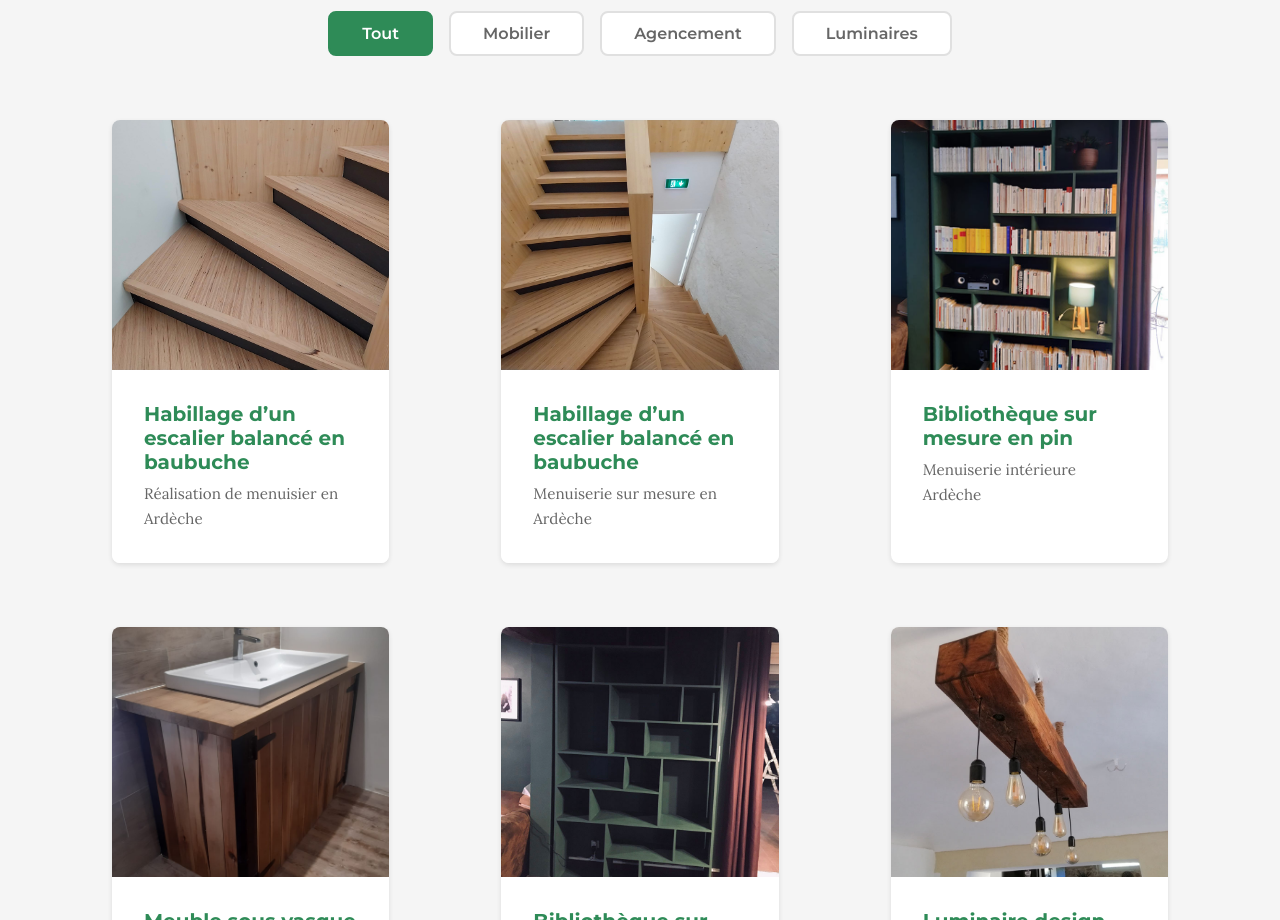
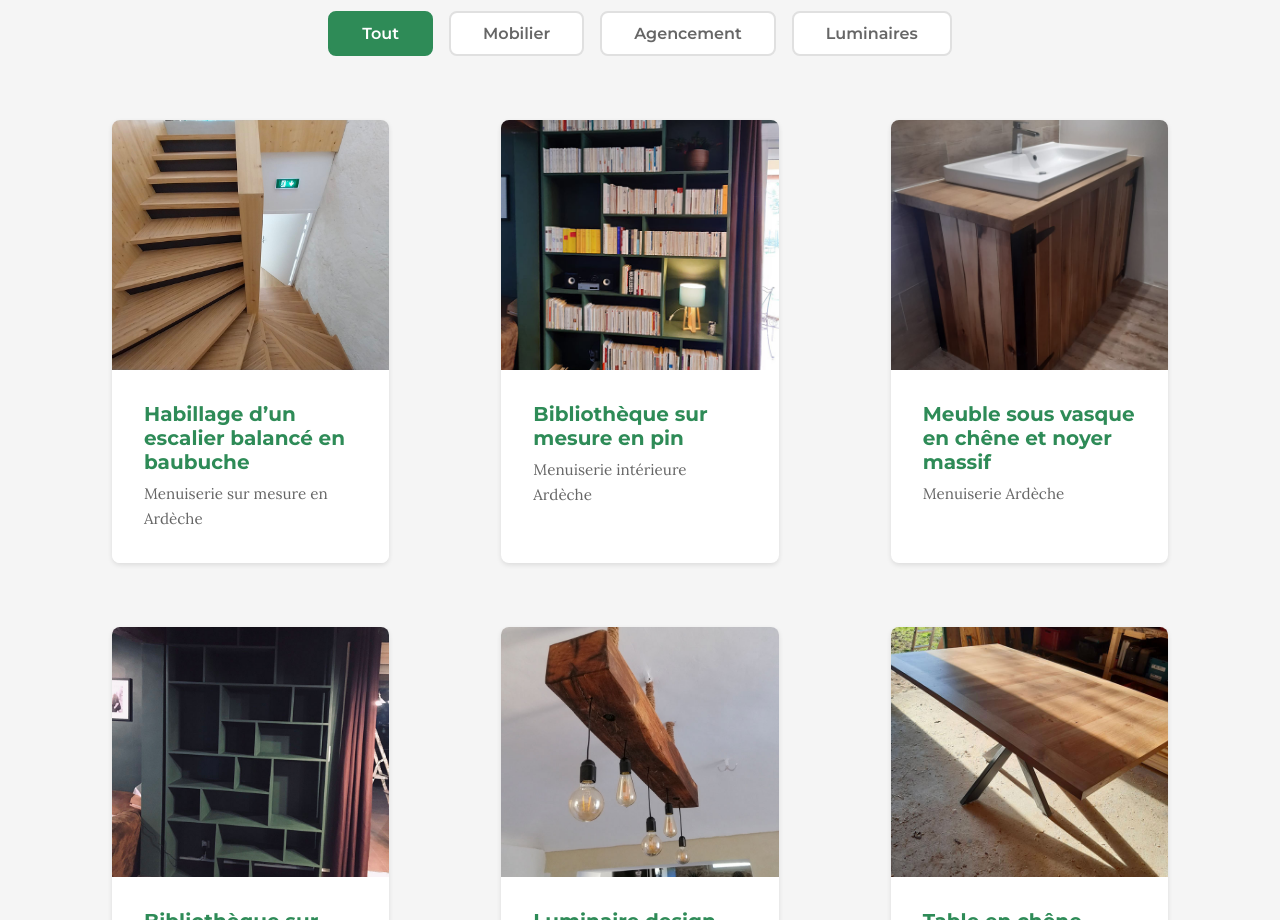
Before and after one commit to Ardebois/ardebois, a website: page index.html in a window 1280 px wide. Shown: the part 3180-4100 px from the top of the page. Drawn offline with Linux system fonts and the light colour scheme.

Commit message:
Update index.html

```diff
--- a/index.html
+++ b/index.html
@@ -254,13 +254,7 @@
 
       <div class="gallery">
         <!-- Note: Les images sont chargées depuis le dossier images/compressed/ -->
-        <figure class="gallery-item" data-category="mobilier">
-          <img src="images/compressed/1.jpg" alt="Habillage d’un escalier balancé en baubuche par menuisier Ardèche - Ardebois" loading="lazy">
-          <figcaption>
-            <h4>Habillage d’un escalier balancé en baubuche</h4>
-            <p>Réalisation de menuisier en Ardèche</p>
-          </figcaption>
-        </figure>
+
 
         <figure class="gallery-item" data-category="mobilier">
           <img src="images/compressed/2.jpg" alt="Habillage d’un escalier balancé en baubuche par menuisier Ardèche" loading="lazy">
```
